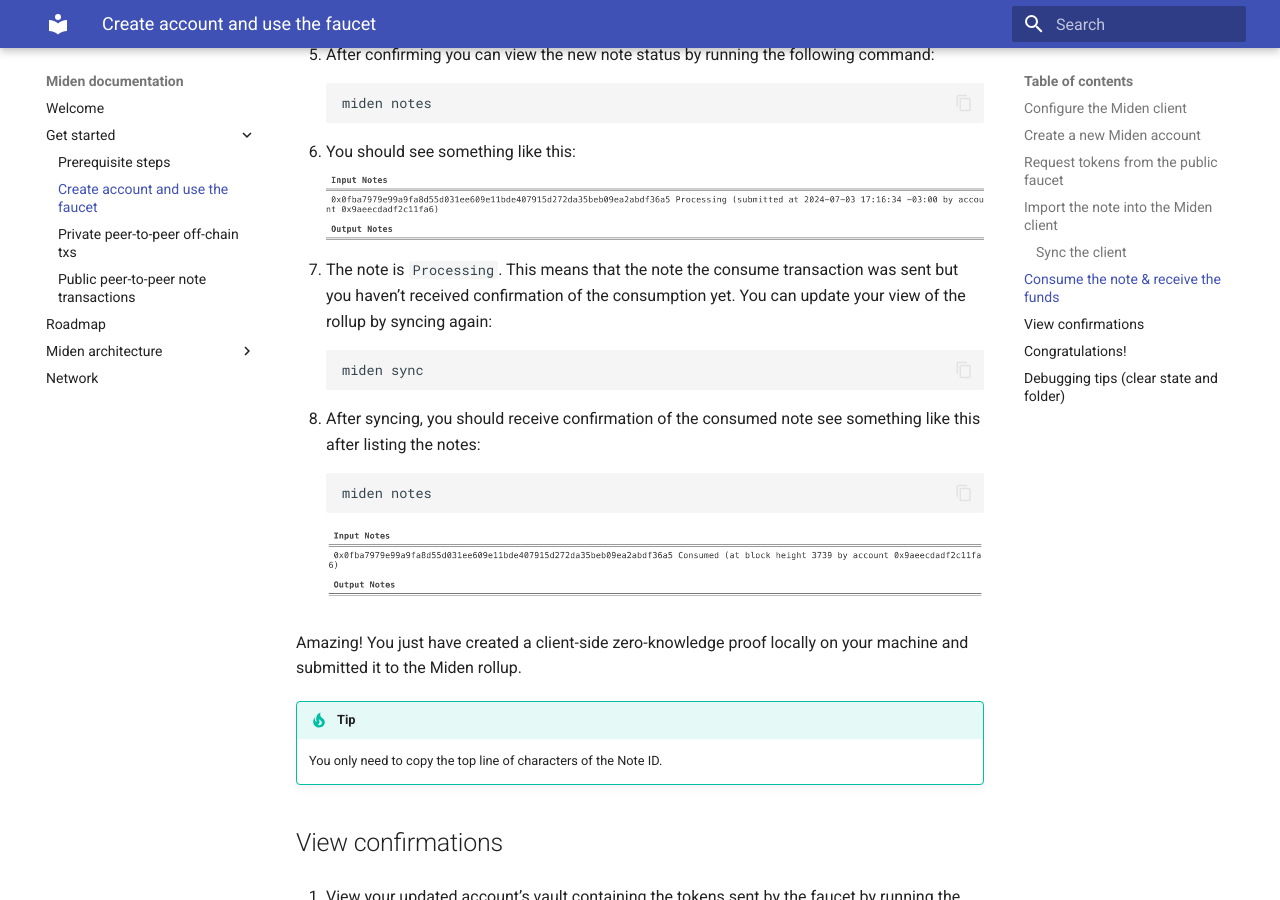
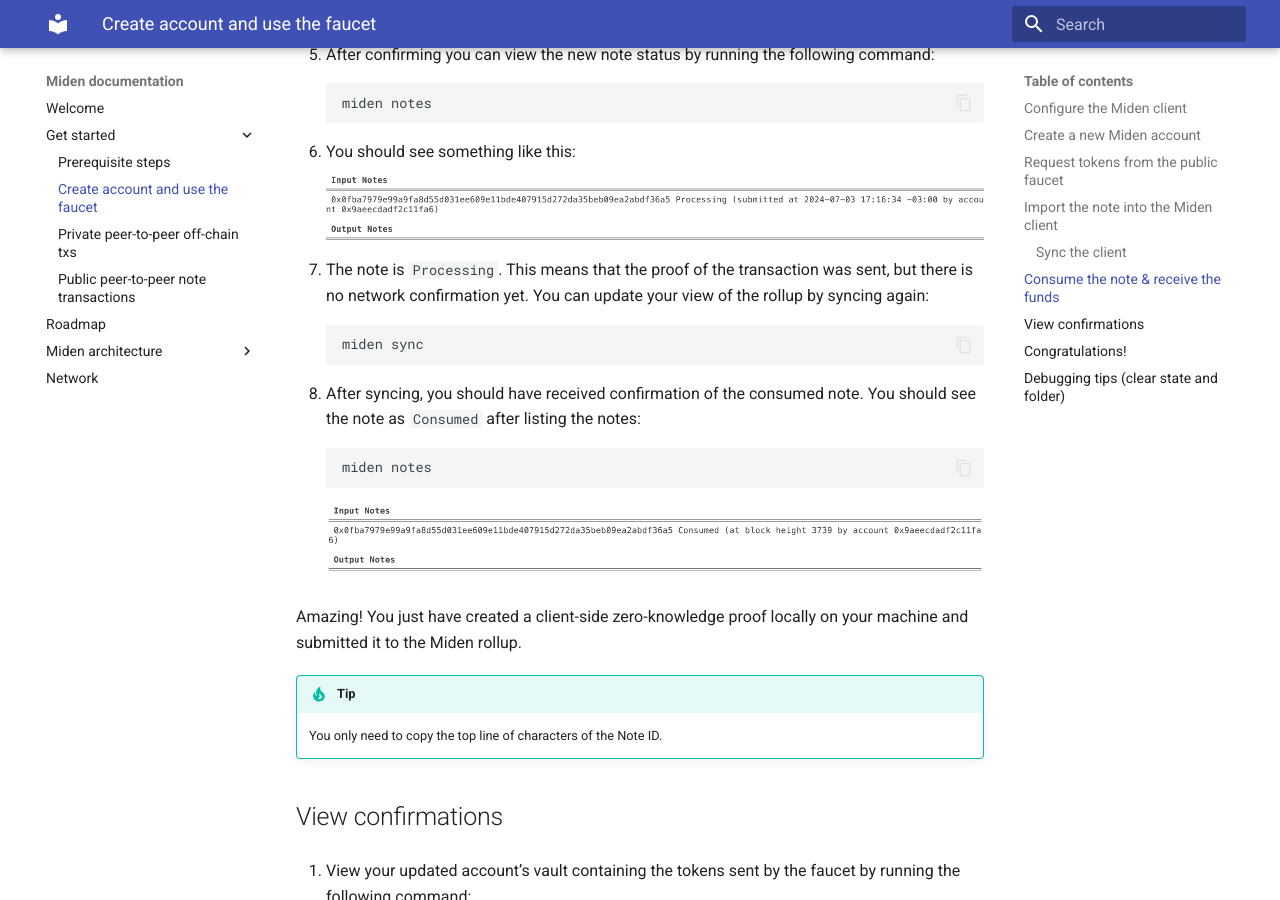
Before and after one commit to 0xPolygonMiden/miden-base, an MkDocs documentation site: the page built from docs/introduction/get-started/create-account-use-faucet.md, in a window 1280 px wide and 900 px high, scrolled down 3783 px. Built offline with MkDocs 1.6.1 and Material for MkDocs 9.7.7, drawn with Linux system fonts in a browser that asks for light colours.

Commit message:
fix: grammar and rephrasing

````diff
--- a/docs/introduction/get-started/create-account-use-faucet.md
+++ b/docs/introduction/get-started/create-account-use-faucet.md
@@ -153,13 +153,13 @@
 
       ![Viewing process info](../../img/get-started/processing-note.png)
 
-8. The note is `Processing`. This means that the note the consume transaction was sent but you haven't received confirmation of the consumption yet. You can update your view of the rollup by syncing again:
+8. The note is `Processing`. This means that the proof of the transaction was sent, but there is no network confirmation yet. You can update your view of the rollup by syncing again:
 
       ```shell
       miden sync
       ```
 
-9. After syncing, you should receive confirmation of the consumed note see something like this after listing the notes:
+9. After syncing, you should have received confirmation of the consumed note. You should see the note as `Consumed` after listing the notes:
 
       ```shell
       miden notes
````
